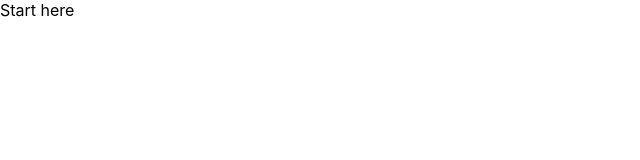
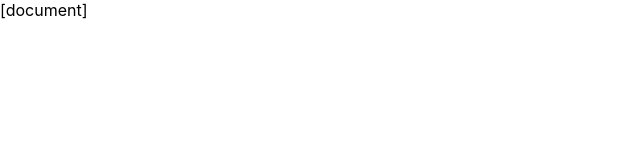
Before and after one commit to Genei-Ltd/interview-problems, a React (Create React App) app in the folder recon/: page / in a window 1280 px wide. Shown: the top 160 px of the page, without its empty margins (0-640 px from the left). Built offline with nearby package versions, Linux system fonts and the light colour scheme.

Commit message:
Created tag component

```diff
--- a/recon/src/components/JsonToReact.js
+++ b/recon/src/components/JsonToReact.js
@@ -1,7 +1,12 @@
 function JsonToReact({ recon, nlp }) {
   return (
-    <div>Start here</div>
+    <Tag el={recon} />
   )
 }
 
+function Tag({el}) {
+  const {tag, children} = el;
+  return <div>{tag}</div>
+}
+
 export default JsonToReact
```
